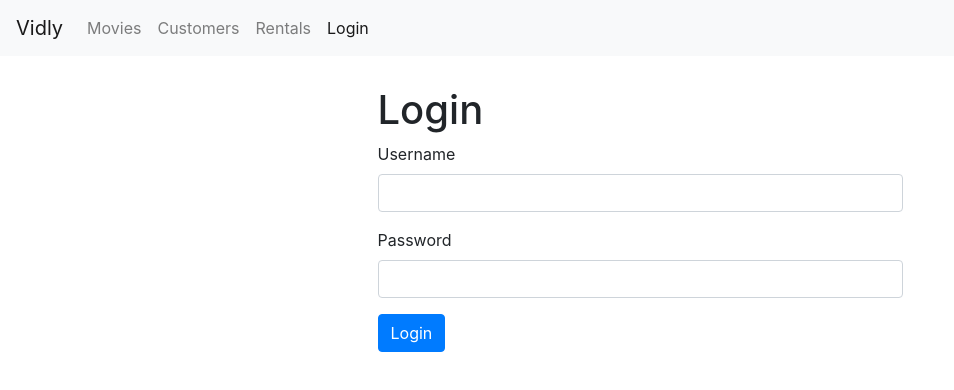
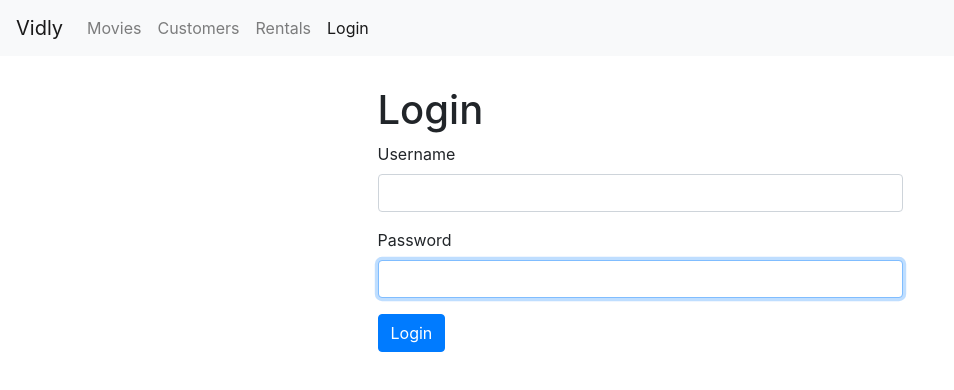
Before and after one commit to HernanCote/vidly, a React (Create React App) app: page /login in a window 1280 px wide. Shown: the top 390 px of the page, without its empty margins (0-954 px from the left). Built offline with nearby package versions, Linux system fonts and the light colour scheme.

Commit message:
Add inputs

```diff
--- /dev/null
+++ b/src/components/common/input.jsx
@@ -0,0 +1,20 @@
+import React from "react";
+
+const Input = ({ name, label, value, onChange }) => {
+  return (
+    <div className="form-group">
+      <label htmlFor={name}>{label}</label>
+      <input
+        autoFocus
+        value={value}
+        onChange={onChange}
+        id={name}
+        type="text"
+        name={name}
+        className="form-control"
+      />
+    </div>
+  );
+};
+
+export default Input;
--- a/src/components/loginForm.jsx
+++ b/src/components/loginForm.jsx
@@ -1,24 +1,45 @@
 import React, { Component } from "react";
+import Input from "./common/input";
 
 class LoginForm extends Component {
+  constructor(props) {
+    super(props);
+    this.state = {
+      account: {
+        username: "",
+        password: ""
+      }
+    };
+  }
+
   handleSubmit = e => {
     e.preventDefault();
-    console.log("Submitted");
+  };
+
+  handleChange = ({ currentTarget: input }) => {
+    const account = { ...this.state.account };
+    account[input.name] = input.value;
+    this.setState({ account });
   };
 
   render() {
+    const { account } = this.state;
     return (
       <div className="mx-auto col-md-6 col-sm-6 ">
         <h1>Login</h1>
         <form onSubmit={this.handleSubmit}>
-          <div className="form-group">
-            <label htmlFor="username">Username</label>
-            <input id="username" type="text" className="form-control" />
-          </div>
-          <div className="form-group">
-            <label htmlFor="password">Password</label>
-            <input id="password" type="password" className="form-control" />
-          </div>
+          <Input
+            name="username"
+            label="Username"
+            value={account.username}
+            onChange={this.handleChange}
+          />
+          <Input
+            name="password"
+            label="Password"
+            value={account.password}
+            onChange={this.handleChange}
+          />
           <button className="btn btn-primary">Login</button>
         </form>
       </div>
```
